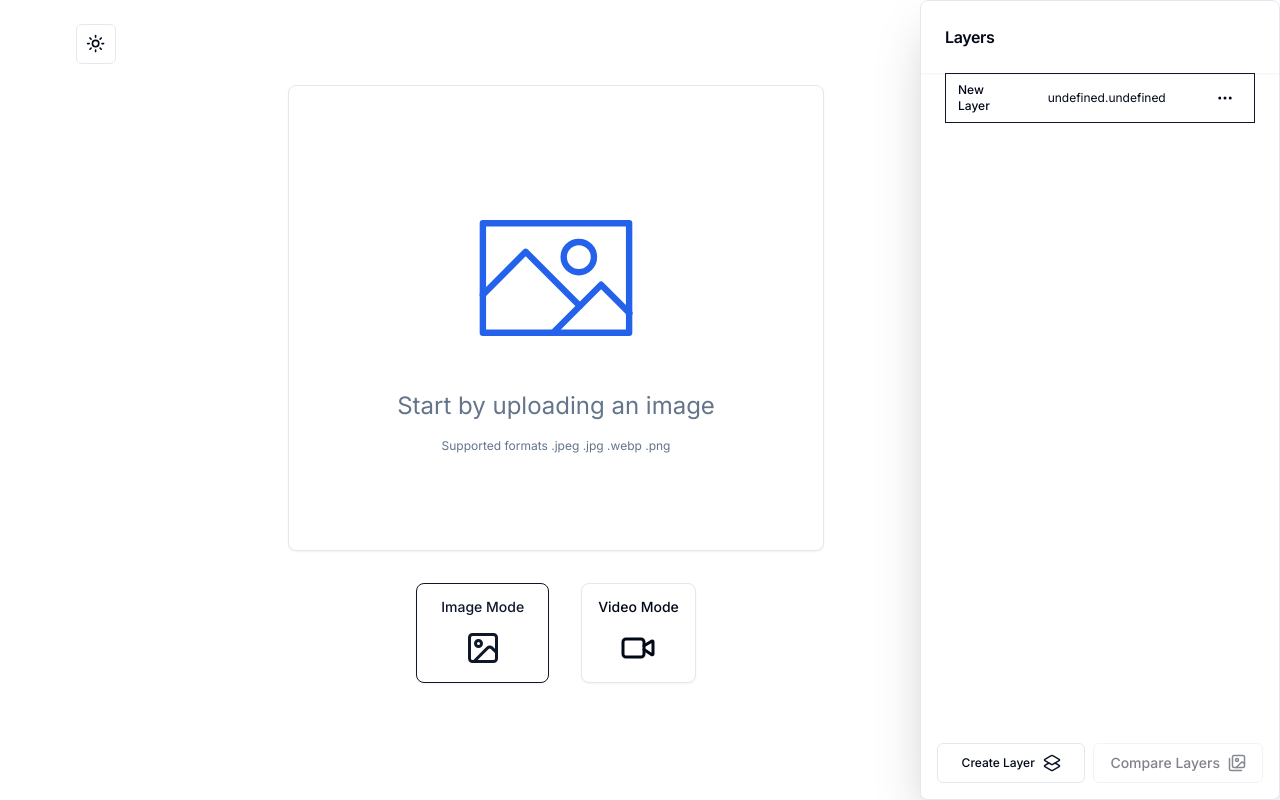
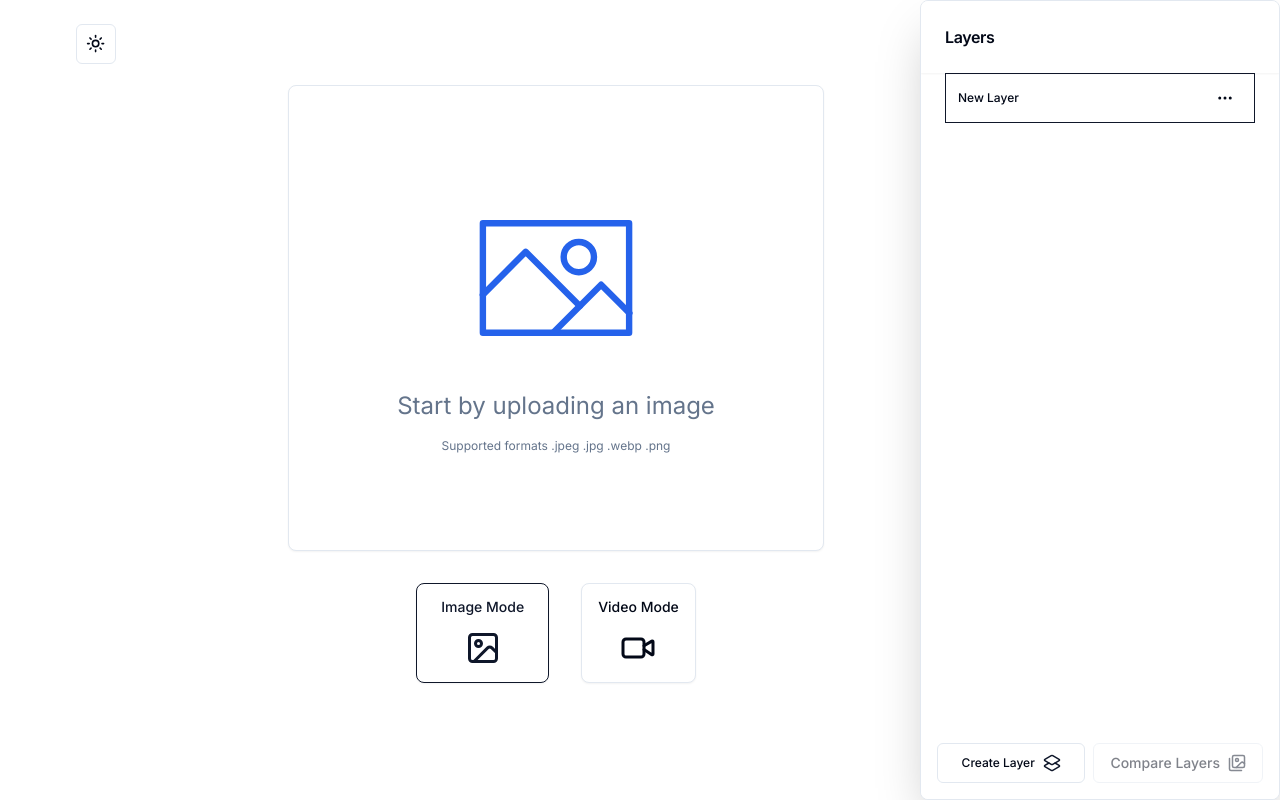
Before and after one commit to emrekaratepe123/Edit, a Next.js app: page / in a window 1280 px wide. Built offline with nearby package versions, Linux system fonts and the light colour scheme.

Commit message:
refactor: Update layer name display in Layers component

```diff
--- a/src/components/layers/Layers.tsx
+++ b/src/components/layers/Layers.tsx
@@ -130,7 +130,9 @@ export default function Layers() {
                 </p>
               ) : null}
               <LayerImage layer={layer} />
-              <p className="text-xs text-center w-[170px] overflow-auto text-wrap">{`${layer.name}.${layer.format}`}</p>
+              {layer.url && (
+                <p className="text-xs text-center w-[170px] overflow-hidden text-wrap">{`${layer.name}.${layer.format}`}</p>
+              )}
               <LayerInfo layer={layer} layerIndex={index} />
             </div>
           </div>
```
